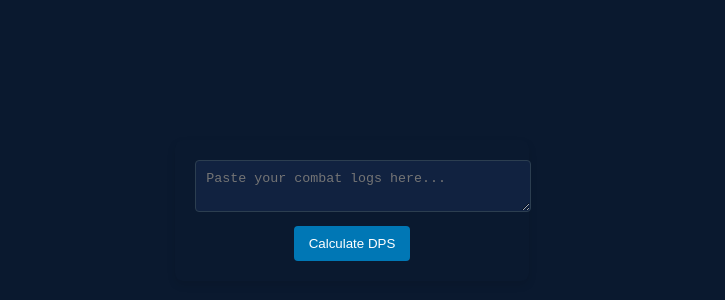
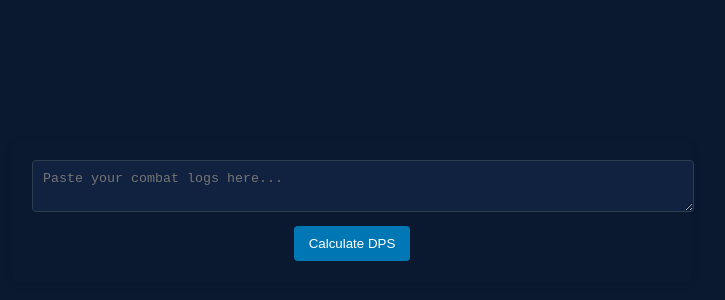
Before and after one commit to XiscoB/l2-dps-calculator, a React (Create React App) app: page / in a window 1280 px wide. Shown: the part 190-490 px from the top of the page, without its empty margins (288-1013 px from the left). Built offline with nearby package versions, Linux system fonts and the light colour scheme.

Commit message:
Update App.css and LogProcessor.css

```diff
--- a/src/App.css
+++ b/src/App.css
@@ -50,7 +50,7 @@ body {
 
 .App {
   text-align: center;
-  height: 100vh;
+  height: "auto";
   display: flex;
   justify-content: center;
   align-items: center;
--- a/src/LogProcessor.css
+++ b/src/LogProcessor.css
@@ -6,6 +6,8 @@
   padding: 20px;
   border-radius: 8px;
   box-shadow: 0 4px 8px rgba(0, 0, 0, 0.1);
+
+  width: 50%;
 }
 
 .logProcessorTextarea {
--- a/src/LogProcessor.js
+++ b/src/LogProcessor.js
@@ -116,6 +116,7 @@ function LogProcessor() {
               {dps.toFixed(2).replace(/\B(?=(\d{3})+(?!\d))/g, ",")}
             </span>
           </div>
+          <div className="scrollableContent">
             <div className="skillDetails">
               {/* Render skill details with conditional className for showing/hiding */}
               {Object.keys(skillInfo).length > 0 ? (
@@ -140,9 +141,13 @@ function LogProcessor() {
                           </div>
                           <div className="skillDetails">
                             Min:{" "}
-                          {min.toFixed(0).replace(/\B(?=(\d{3})+(?!\d))/g, ",")}{" "}
+                            {min
+                              .toFixed(0)
+                              .replace(/\B(?=(\d{3})+(?!\d))/g, ",")}{" "}
                             | Max:{" "}
-                          {max.toFixed(0).replace(/\B(?=(\d{3})+(?!\d))/g, ",")}{" "}
+                            {max
+                              .toFixed(0)
+                              .replace(/\B(?=(\d{3})+(?!\d))/g, ",")}{" "}
                             | Hits: {hits}, Critical Hits: {criticalHits},
                             Critical Hit Rate:{" "}
                             {hits > 0
@@ -168,6 +173,7 @@ function LogProcessor() {
               )}
             </div>
           </div>
+        </div>
       )}
     </div>
   );
```
Lines whose indentation alone changed are shown as unchanged.
